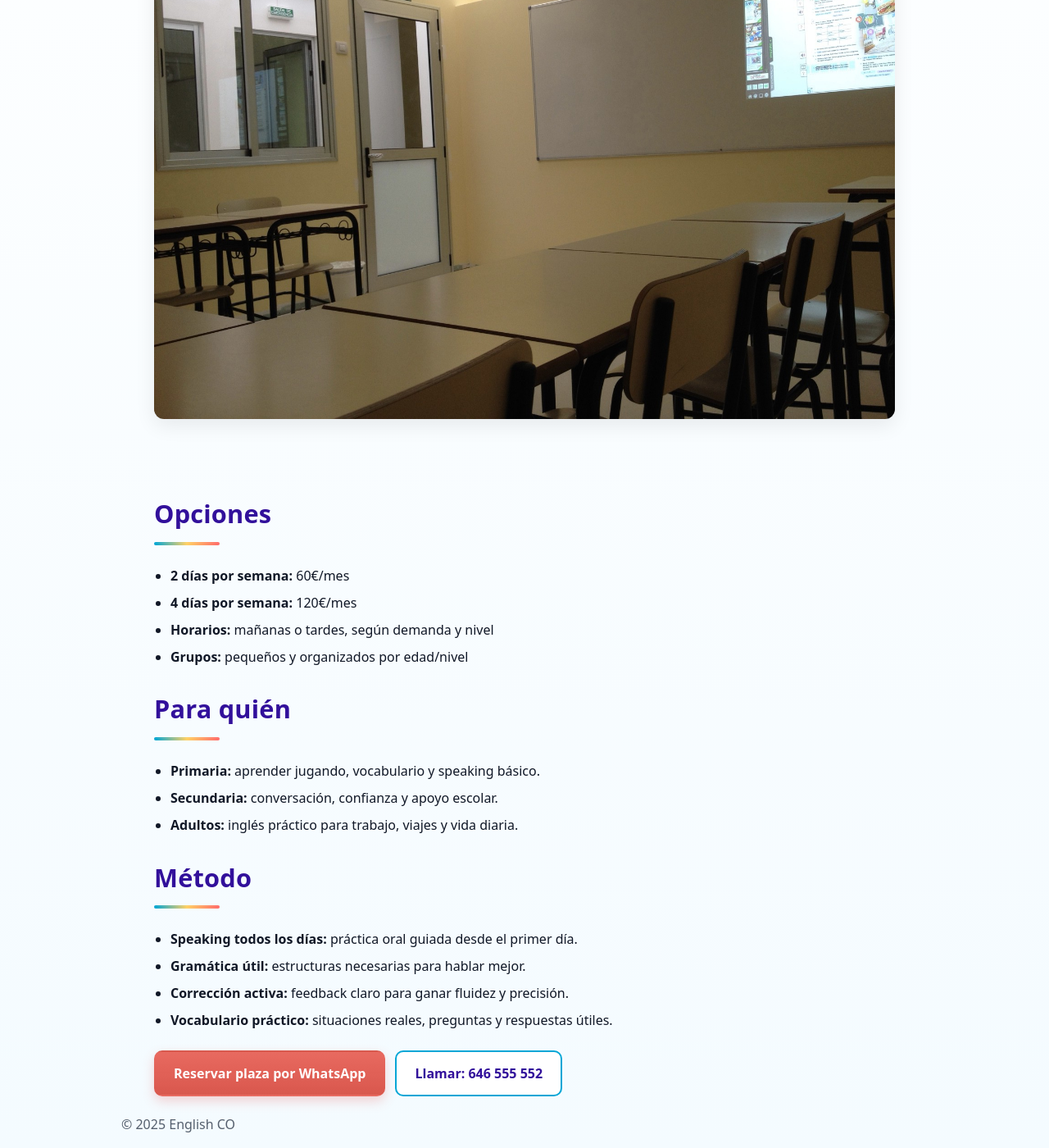
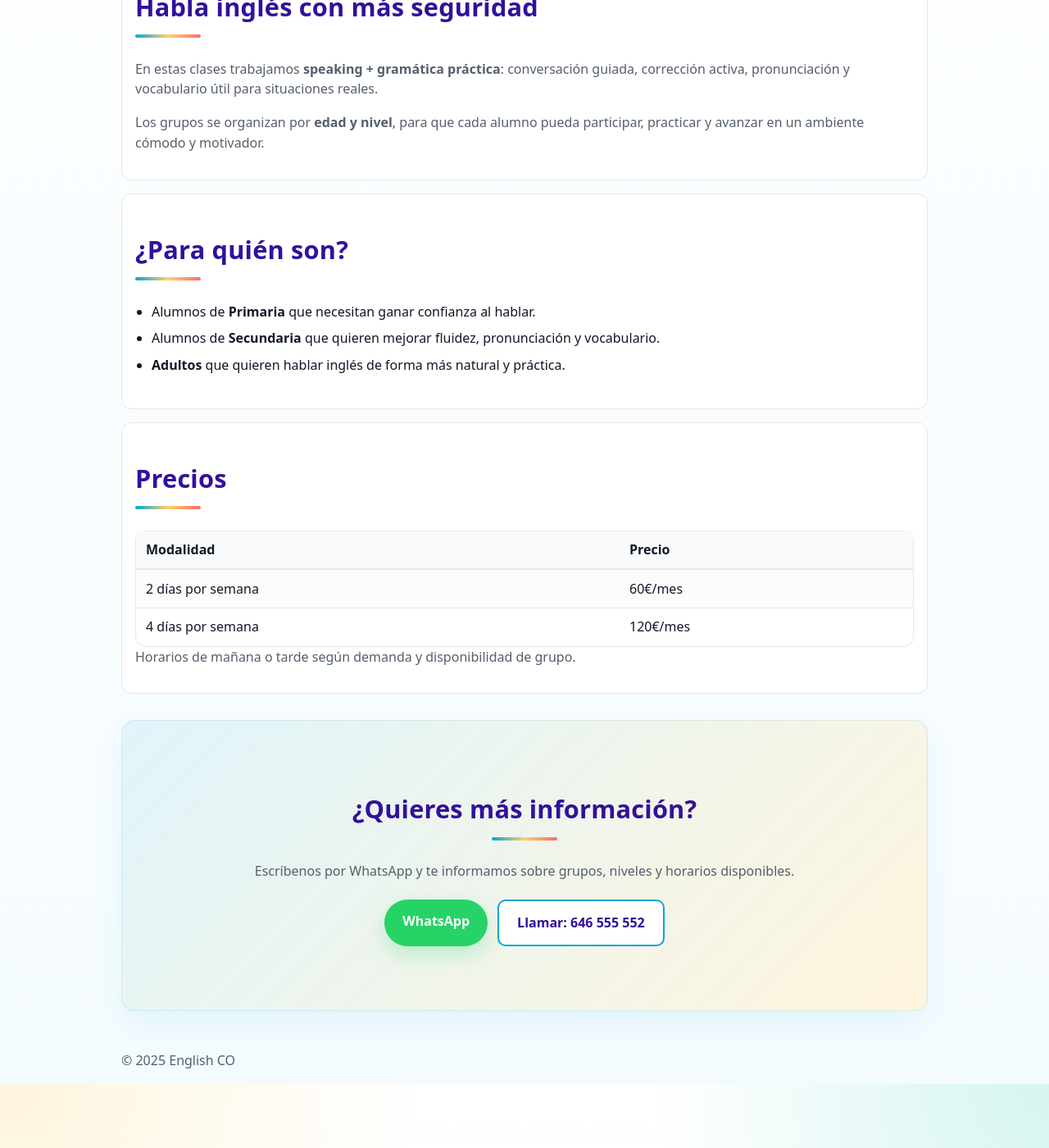
Before and after one commit to dixonbruce/englishco, a Jekyll site: the page built from speaking.html, in a window 1280 px wide and 1400 px high, scrolled down 515 px. Shown: the whole window at 82% size. Built offline with Jekyll 4.4.1, drawn with Linux system fonts in a browser that asks for light colours; some of the changed text lies outside the part shown.

Commit message:
Update speaking.html

```diff
--- a/speaking.html
+++ b/speaking.html
@@ -1,67 +1,97 @@
 ---
 layout: default
-title: "English Co – Speaking Classes"
-description: "Speaking Classes en Playa de Arinaga. Inglés para Primaria, Secundaria y Adultos: 2 o 4 días por semana, mañanas o tardes."
+title: "Speaking Classes en Playa de Arinaga – English CO"
+description: "Clases de speaking en Playa de Arinaga para Primaria, Secundaria y Adultos. Grupos reducidos, conversación guiada, pronunciación, vocabulario útil y corrección activa."
 section: "cursos"
 ---
 
-<main id="main-content">
+<section class="hero-light">
+  <div class="hero-inner">
+    <h1>Speaking Classes en Playa de Arinaga</h1>
 
-  <section class="hero-light">
-    <div class="container hero-inner">
-      <h1>Speaking Classes</h1>
-      <p>
-        Clases de speaking en <strong>Playa de Arinaga</strong> para
-        <strong>Primaria, Secundaria y Adultos</strong>.
+    <p class="hero-lead">
+      Clases de speaking para <strong>Primaria, Secundaria y Adultos</strong>.
+      Una forma práctica y cercana de ganar confianza, mejorar la pronunciación
+      y hablar inglés con más seguridad.
     </p>
-      <p>
-        Elige <strong>2 o 4 días por semana</strong>, por la mañana o por la tarde.
-        En clase trabajamos <strong>speaking + gramática práctica</strong>:
-        conversación guiada, corrección activa, pronunciación y vocabulario útil
-        para hablar inglés con más seguridad.
-      </p>
-      <img src="/images/adultos.jpg" alt="Speaking classes en Playa de Arinaga" class="classroom-img" />
+
+    <div class="hero-highlights" aria-label="Características principales">
+      <span>2 días/semana: 60€/mes</span>
+      <span>4 días/semana: 120€/mes</span>
+      <span>Grupos reducidos</span>
+      <span>Mañanas o tardes</span>
+    </div>
   </div>
 </section>
 
-  <section class="container" aria-label="Opciones">
-    <h2>Opciones</h2>
+<section class="card mt">
+  <h2>Habla inglés con más seguridad</h2>
+
+  <p>
+    En estas clases trabajamos <strong>speaking + gramática práctica</strong>:
+    conversación guiada, corrección activa, pronunciación y vocabulario útil
+    para situaciones reales.
+  </p>
+
+  <p>
+    Los grupos se organizan por <strong>edad y nivel</strong>, para que cada alumno
+    pueda participar, practicar y avanzar en un ambiente cómodo y motivador.
+  </p>
+</section>
+
+<section class="card mt">
+  <h2>¿Para quién son?</h2>
+
   <ul>
-      <li><strong>2 días por semana:</strong> 60€/mes</li>
-      <li><strong>4 días por semana:</strong> 120€/mes</li>
-      <li><strong>Horarios:</strong> mañanas o tardes, según demanda y nivel</li>
-      <li><strong>Grupos:</strong> pequeños y organizados por edad/nivel</li>
+    <li>Alumnos de <strong>Primaria</strong> que necesitan ganar confianza al hablar.</li>
+    <li>Alumnos de <strong>Secundaria</strong> que quieren mejorar fluidez, pronunciación y vocabulario.</li>
+    <li><strong>Adultos</strong> que quieren hablar inglés de forma más natural y práctica.</li>
   </ul>
 </section>
 
-  <section class="container" aria-label="Para quién">
-    <h2>Para quién</h2>
-    <ul>
-      <li><strong>Primaria:</strong> aprender jugando, vocabulario y speaking básico.</li>
-      <li><strong>Secundaria:</strong> conversación, confianza y apoyo escolar.</li>
-      <li><strong>Adultos:</strong> inglés práctico para trabajo, viajes y vida diaria.</li>
-    </ul>
+<section class="card mt">
+  <h2>Precios</h2>
+
+  <div class="table-wrap">
+    <table class="fees">
+      <thead>
+        <tr>
+          <th>Modalidad</th>
+          <th>Precio</th>
+        </tr>
+      </thead>
+      <tbody>
+        <tr>
+          <td>2 días por semana</td>
+          <td>60€/mes</td>
+        </tr>
+        <tr>
+          <td>4 días por semana</td>
+          <td>120€/mes</td>
+        </tr>
+      </tbody>
+    </table>
+  </div>
+
+  <p>
+    Horarios de mañana o tarde según demanda y disponibilidad de grupo.
+  </p>
 </section>
 
-  <section class="container" aria-label="Método">
-    <h2>Método</h2>
-    <ul>
-      <li><strong>Speaking todos los días:</strong> práctica oral guiada desde el primer día.</li>
-      <li><strong>Gramática útil:</strong> estructuras necesarias para hablar mejor.</li>
-      <li><strong>Corrección activa:</strong> feedback claro para ganar fluidez y precisión.</li>
-      <li><strong>Vocabulario práctico:</strong> situaciones reales, preguntas y respuestas útiles.</li>
-    </ul>
-  </section>
+<section class="cta-band">
+  <div class="cta-band__inner">
+    <h2>¿Quieres más información?</h2>
+    <p>
+      Escríbenos por WhatsApp y te informamos sobre grupos, niveles y horarios disponibles.
+    </p>
 
-  <section class="container">
-    <p class="cta-row">
-      <a class="cta-button" href="https://wa.me/34646555552" target="_blank" rel="noopener">
-        Reservar plaza por WhatsApp
+    <div class="cta-row">
+      <a class="cta-button cta-button--wa" href="https://wa.me/34646555552" target="_blank" rel="noopener">
+        WhatsApp
       </a>
       <a class="cta-button cta-button--outline" href="tel:+34646555552">
         Llamar: 646 555 552
       </a>
-    </p>
+    </div>
+  </div>
 </section>
-
-</main>
```
Lines whose indentation alone changed are shown as unchanged.
